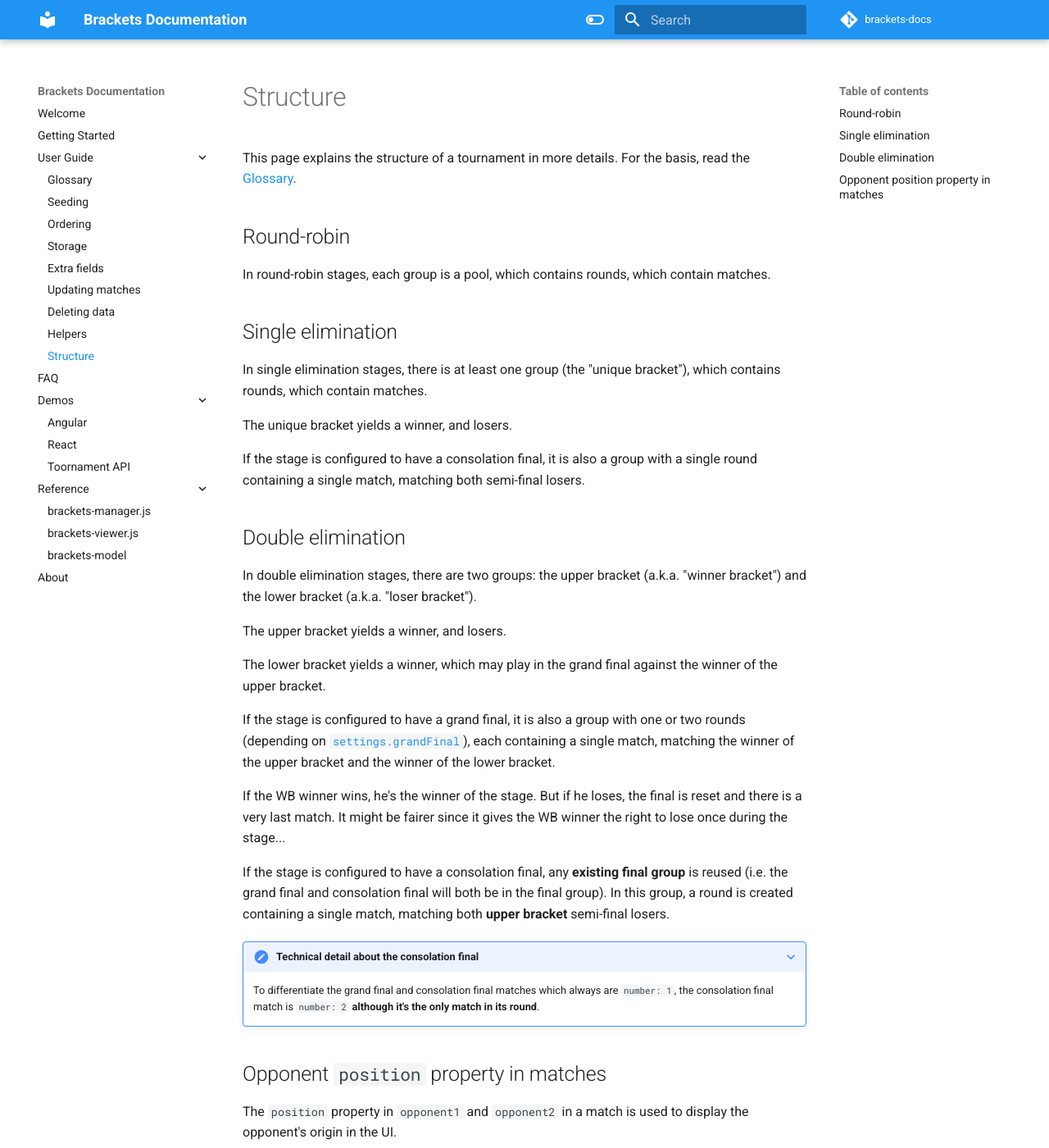
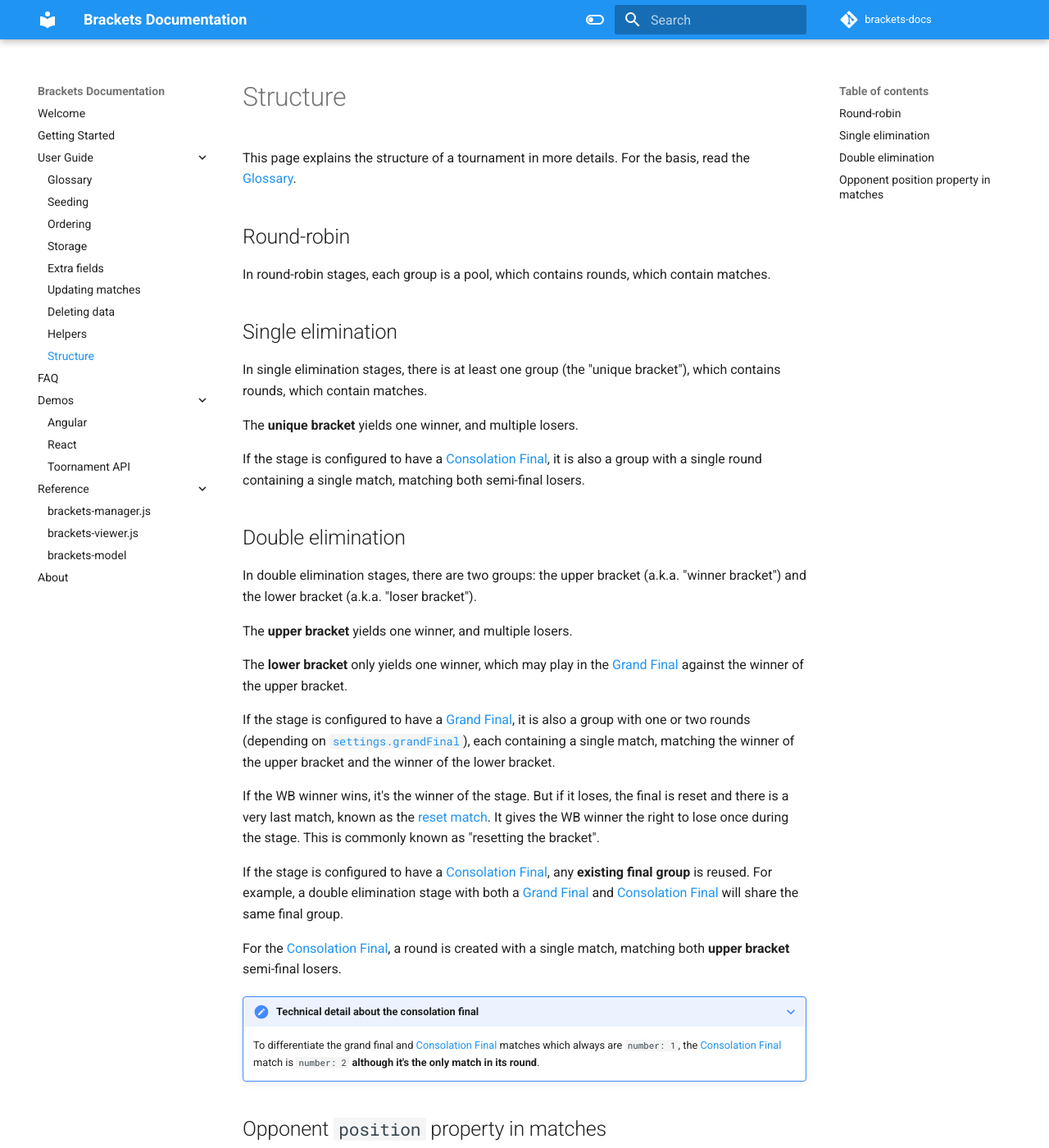
Before and after one commit to Drarig29/brackets-docs, an MkDocs documentation site: the page built from docs/user-guide/structure.md, in a window 1280 px wide and 1400 px high. Shown: the whole window at 82% size. Built offline with MkDocs 1.6.1 and Material for MkDocs 9.7.7, drawn with Linux system fonts in a browser that asks for light colours; comment, search, counter and statistics services are not loaded.

Commit message:
Document consolation final, grand final, reset match

```diff
--- a/docs/user-guide/structure.md
+++ b/docs/user-guide/structure.md
@@ -8,27 +8,28 @@ In round-robin stages, each group is a pool, which contains rounds, which contai
 
 In single elimination stages, there is at least one group (the "unique bracket"), which contains rounds, which contain matches.
 
-The unique bracket yields a winner, and losers.
+The **unique bracket** yields one winner, and multiple losers.
 
-If the stage is configured to have a consolation final, it is also a group with a single round containing a single match, matching both semi-final losers.
+If the stage is configured to have a [Consolation Final](glossary.md#consolation-final), it is also a group with a single round containing a single match, matching both semi-final losers.
 
 ## Double elimination
 
 In double elimination stages, there are two groups: the upper bracket (a.k.a. "winner bracket") and the lower bracket (a.k.a. "loser bracket").
 
-The upper bracket yields a winner, and losers.
+The **upper bracket** yields one winner, and multiple losers.
 
-The lower bracket yields a winner, which may play in the grand final against the winner of the upper bracket.
+The **lower bracket** only yields one winner, which may play in the [Grand Final](glossary.md#grand-final) against the winner of the upper bracket.
 
-If the stage is configured to have a grand final, it is also a group with one or two rounds (depending on [`settings.grandFinal`](/brackets-docs/reference/model/interfaces/StageSettings.html#grandFinal)), each containing a single match, matching the winner of the upper bracket and the winner of the lower bracket.
+If the stage is configured to have a [Grand Final](glossary.md#grand-final), it is also a group with one or two rounds (depending on [`settings.grandFinal`](/brackets-docs/reference/model/interfaces/StageSettings.html#grandFinal)), each containing a single match, matching the winner of the upper bracket and the winner of the lower bracket.
 
-If the WB winner wins, he's the winner of the stage. But if he loses, the final is reset and there is a very last match. It might be fairer since it gives the WB winner the right to lose once during the stage...
+If the WB winner wins, it's the winner of the stage. But if it loses, the final is reset and there is a very last match, known as the [reset match](glossary.md#reset-match). It gives the WB winner the right to lose once during the stage. This is commonly known as "resetting the bracket".
 
-If the stage is configured to have a consolation final, any **existing final group** is reused (i.e. the grand final and consolation final will both be in the final group).
-In this group, a round is created containing a single match, matching both **upper bracket** semi-final losers.
+If the stage is configured to have a [Consolation Final](glossary.md#consolation-final), any **existing final group** is reused. For example, a double elimination stage with both a [Grand Final](glossary.md#grand-final) and [Consolation Final](glossary.md#consolation-final) will share the same final group.
+
+For the [Consolation Final](glossary.md#consolation-final), a round is created with a single match, matching both **upper bracket** semi-final losers.
 
 ???+ note "Technical detail about the consolation final"
-    To differentiate the grand final and consolation final matches which always are `number: 1`, the consolation final match is `number: 2` **although it's the only match in its round**.
+    To differentiate the grand final and [Consolation Final](glossary.md#consolation-final) matches which always are `number: 1`, the [Consolation Final](glossary.md#consolation-final) match is `number: 2` **although it's the only match in its round**.
 
 ## Opponent `position` property in matches
 
```
Also changed, not shown: docs/user-guide/glossary.md (+17 -1 lines).
